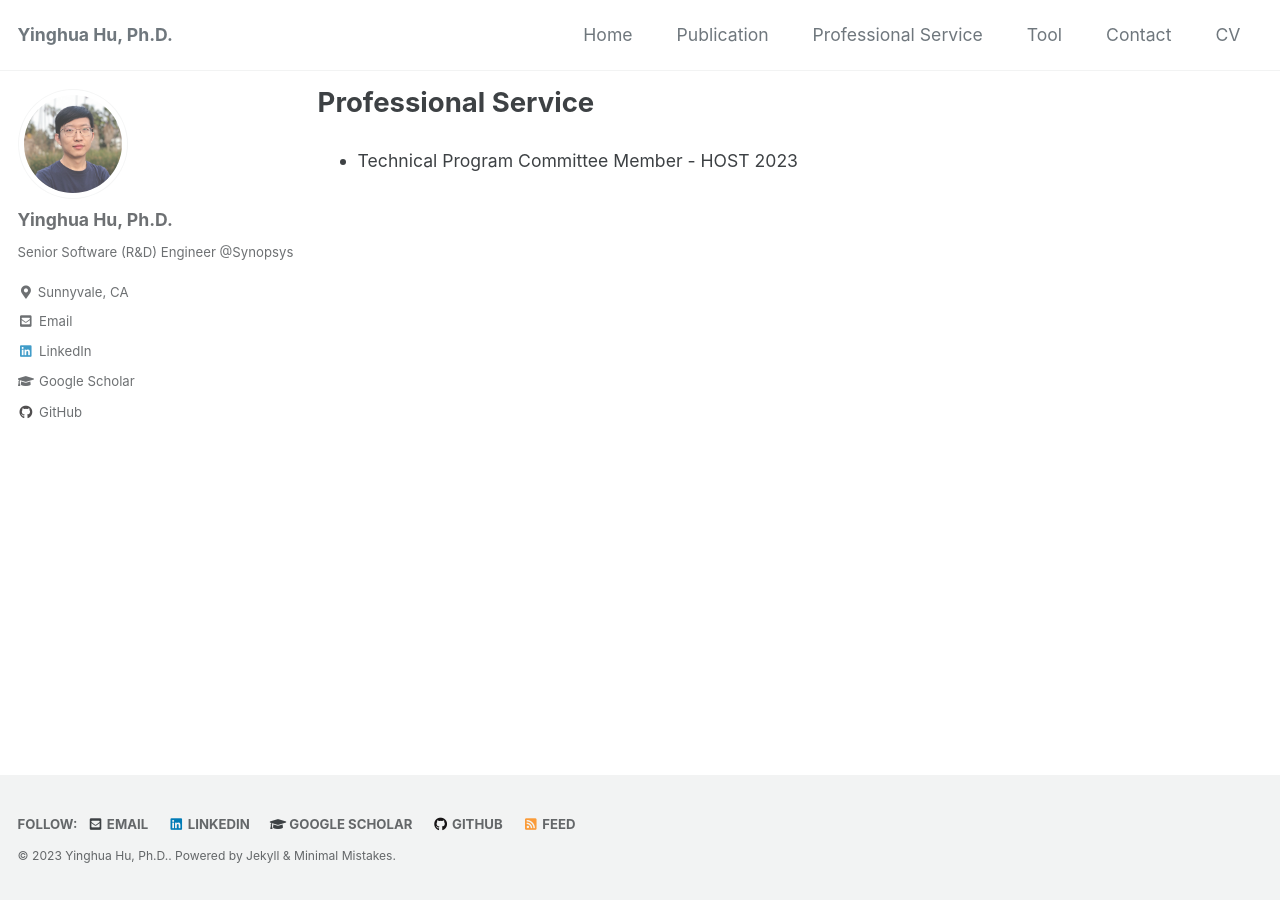
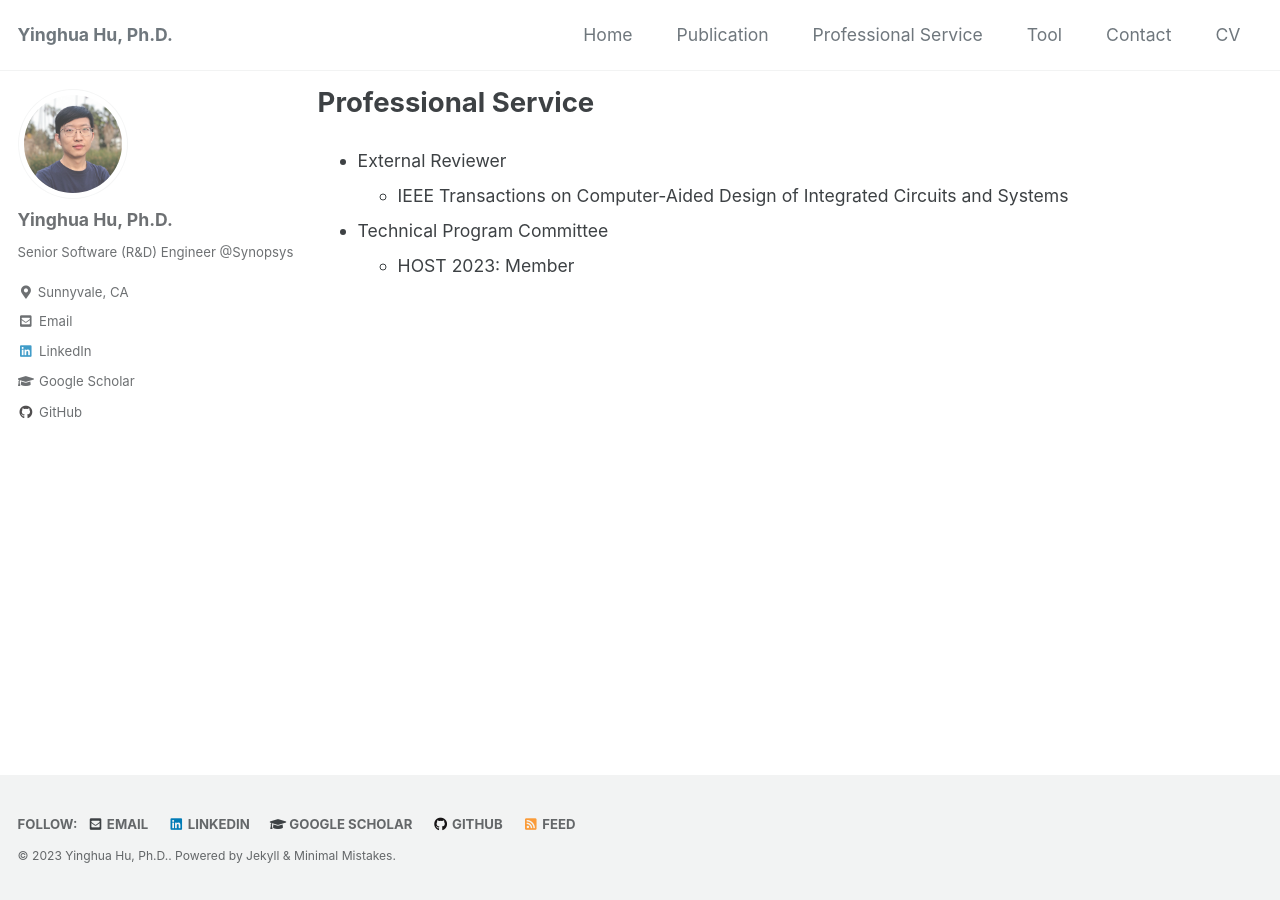
Before and after one commit to yinghuah/yinghuah.github.io, a Jekyll site: the page built from _pages/professional_activity.md, in a window 1280 px wide. Built offline with Jekyll 4.4.1, drawn with Linux system fonts in a browser that asks for light colours; cached includes are drawn as plain includes; our own code applies the rules of GitHub Pages for plain Markdown files.

Commit message:
Minor updates

```diff
--- a/_pages/professional_activity.md
+++ b/_pages/professional_activity.md
@@ -6,4 +6,8 @@ title: null
 
 # Professional Service
 
-- Technical Program Committee Member - HOST 2023
+- External Reviewer
+	- IEEE Transactions on Computer-Aided Design of Integrated Circuits and Systems
+
+- Technical Program Committee
+	- HOST 2023: Member
```
Also changed, not shown: 1 other file.
